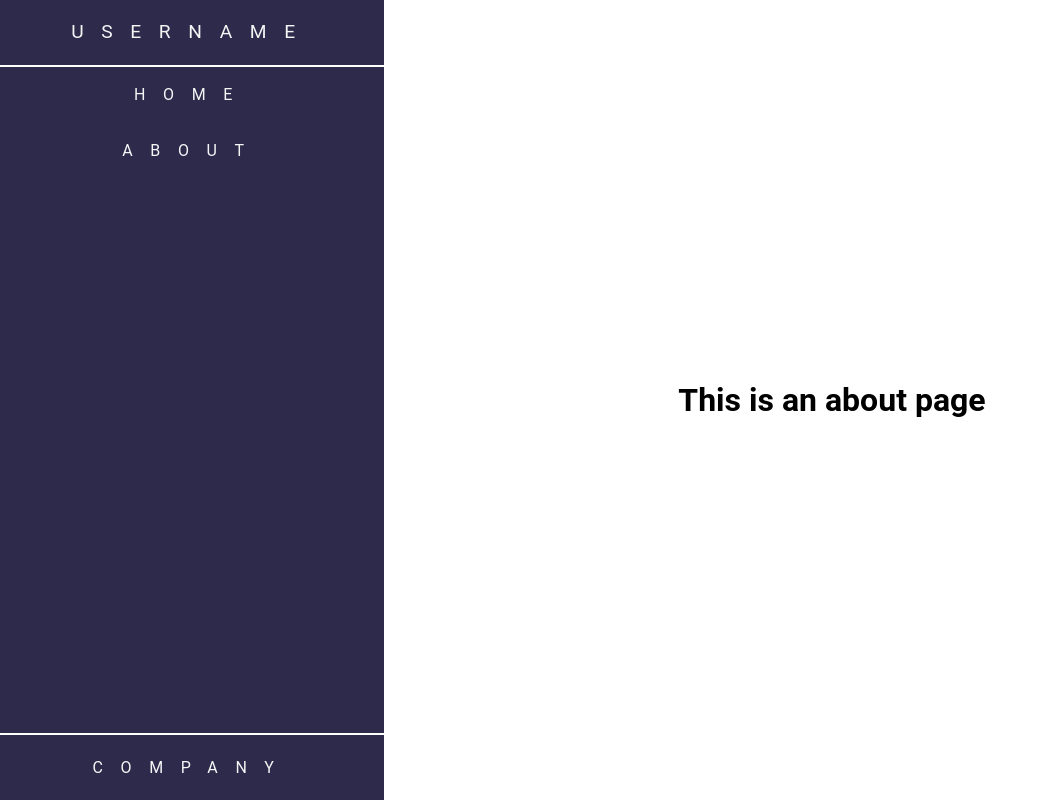
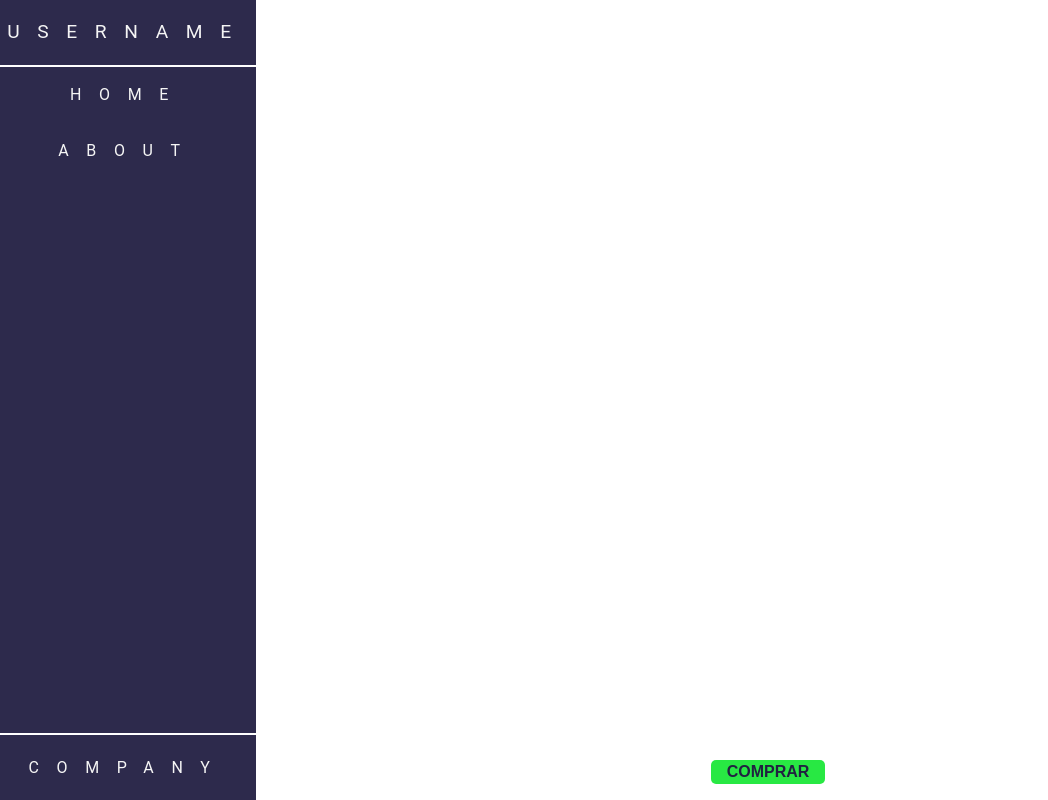
Before and after one commit to AngelMartinezFernandez/factoria-test, a Vue app: page /about in a window 1280 px wide. Shown: the whole page, without its empty margins (0-1048 px from the left). Built offline with nearby package versions, Linux system fonts and the light colour scheme.

Commit message:
checkout moved to store. created cart in About.vue, shoppingCart state, mutations and actions done. CartItem.vue done. css changes.

```diff
--- a/src/App.vue
+++ b/src/App.vue
@@ -1,8 +1,6 @@
 <template>
-  <div id="app">
-    <router-view name="aside"/>
-    <router-view/>
-  </div>
+  <router-view name="aside"/>
+  <router-view/>
 </template>
 
 <style>
@@ -12,17 +10,13 @@
   --secondary-color: whitesmoke;
   --elements-color: #50e56a;
 }
-
 #app {
   font-family: "Roboto", sans-serif;
   -webkit-font-smoothing: antialiased;
   -moz-osx-font-smoothing: grayscale;
   text-align: center;
   display: grid;
-  grid-template-columns: 30% 70%;
-
-  height: 100vh;
-  width: 100vw;
+  grid-template-columns: 20% 80%;
 }
 
 /*RESET*/
--- /dev/null
+++ b/src/components/CartItem.vue
@@ -0,0 +1,53 @@
+<template>
+  <div class="cart-item">
+    <p>{{ id }}</p>
+    <p>{{ title }}</p>
+    <p>{{ price }}€</p>
+    <Button
+        :title="'Eliminar'"
+        :type="'cancel'"
+        @click="emitDelete"
+    />
+  </div>
+</template>
+
+<script>
+import Button from '@/components/shared/Button'
+
+export default {
+  name: 'CartItem',
+  components: {
+    Button,
+  },
+  props: {
+    id: {
+      type: Number,
+      required: true
+    },
+    title: {
+      type: String,
+      required: true
+    },
+    price: {
+      type: Number,
+      required: true
+    }
+  },
+  methods: {
+    emitDelete () {
+      this.$emit('delete-item', this.id)
+    }
+  },
+}
+</script>
+
+<style scoped>
+.cart-item {
+  display: flex;
+  justify-content: space-between;
+  align-items: center;
+  width: 90%;
+  padding: 0.5rem 0;
+  border: 2px solid #2d2a4c;
+}
+</style>
--- a/src/components/Product.vue
+++ b/src/components/Product.vue
@@ -7,12 +7,12 @@
     <div class="product-detail">
       <h5>{{ title }}</h5>
       <p>{{ description }}</p>
-      <h3>{{ price }}</h3>
+      <h3>{{ price }}€</h3>
 <!--      <button @click="emitProduct" class="button-type1">Añadir</button>  LO DEJO PARA QUE SE VEA LA DIFERENCIA ENTRE USAR UN BOTON DE HTML A UN COMPONENTE-->
       <Button
           :title="'Añadir'"
           :type="'action'"
-          @emit-action="emitProduct"
+          @click="emitProduct"
       />
     </div>
   </div>
@@ -72,22 +72,24 @@ export default {
 <style scoped>
 .product-card {
   display: grid;
-  grid-template-columns: 30% 70%;
+  justify-content: center;
+  grid-template-columns: 1fr 7fr;
   border: 2px solid #2d2a4c;
+  height: 13rem;
 }
 .product-detail {
   display: flex;
   flex-direction: column;
-  justify-content: center;
+  justify-content: flex-start;
   align-items: center;
 }
 .card-img {
   display: flex;
   justify-content: center;
   align-items: center;
-
-  /*height: 12em;*/
-  /*width: 10em;*/
+  height: 13rem;
+  width: 10rem;
+  border-right: #2d2a4c solid 2px;
 }
 .card-img img {
   width: 100%;
--- a/src/components/shared/Button.vue
+++ b/src/components/shared/Button.vue
@@ -1,5 +1,5 @@
 <template>
-  <button @click="emitAction" :class="['button', getButtonStyle]">{{title}}</button>
+  <button :class="['button', getButtonStyle]">{{title}}</button>
 </template>
 
 <script>
@@ -28,12 +28,7 @@ export default {
     getButtonStyle () {
       return this.buttonStyles[this.type]
     }
-  },
-  methods: {
-    emitAction () {
-      this.$emit('emit-action')
-    }
-  },
+  }
 }
 </script>
 
--- a/src/store/index.js
+++ b/src/store/index.js
@@ -2,10 +2,25 @@ import { createStore } from 'vuex'
 
 export default createStore({
   state: {
+    shoppingCart: []
   },
   mutations: {
+    setShoppingCart (state, payload) {
+      state.shoppingCart.push(payload)
+      console.log('cart', state.shoppingCart)
+    },
   },
   actions: {
+    addItemToShoppingCart ({ commit }, product) {
+      commit('setShoppingCart', product)
+    },
+  },
+  getters: {
+    getTotal: state => {
+      let total = 0
+      state.shoppingCart.forEach(item => total += item.price)
+      return total
+    }
   },
   modules: {
   }
--- a/src/views/About.vue
+++ b/src/views/About.vue
@@ -1,24 +1,67 @@
 <template>
   <div id="about">
     <div class="content">
-      <h1>This is an about page</h1>
+      <div v-for="item of shoppingCart" :key="item.id" class="cart-item-container">
+        <CartItem
+          :id="item.id"
+          :title="item.title"
+          :price="item.price"
+          @delete-item="deleteProduct"
+        />
+      </div>
+      <div class="cart-actions">
+        <Button
+            :title="'Comprar'"
+            :type="'confirm'"
+            @click="buyCart"
+        />
+      </div>
     </div>
   </div>
 </template>
 <script>
+import { mapState } from 'vuex'
+
+import Button from '@/components/shared/Button'
+import CartItem from '@/components/CartItem'
+
 export default {
+  components: {
+    CartItem,
+    Button,
+  },
+  computed: {
+    ...mapState( { shoppingCart: 'shoppingCart' })
+  },
+  methods: {
+    deleteProduct (id) {
+      console.log('delete', id)
+    },
+    buyCart () {
+      console.log('comprando....')
+    }
+  },
 }
 </script>
 <style scoped>
 #about {
-  height: 100%;
-  width: 100%;
+  height: 100vh;
+  overflow-y: auto;
 }
 .content {
   display: flex;
   justify-content: center;
+  flex-direction: column;
   align-items: center;
-  width: 100%;
-  height: 100%;
+}
+.cart-actions {
+  position: absolute;
+  width: auto;
+  flex-grow: inherit;
+  bottom: 0;
+  margin: 1rem 0;
+}
+p {
+  margin: 0 10px
 }
 </style>
--- a/src/views/Home.vue
+++ b/src/views/Home.vue
@@ -19,6 +19,9 @@
 </template>
 
 <script>
+
+import { mapActions, mapGetters } from 'vuex'
+
 import Product from '@/components/Product'
 
   // https://fakestoreapi.com/
@@ -31,13 +34,16 @@ export default {
   data () {
     return {
       products: null,
-      checkout: []
     }
+  },
+  computed: {
+    ...mapGetters(['getTotal'])
   },
   created () {
     this.getProducts()
   },
   methods: {
+    ...mapActions(['addItemToShoppingCart']),
     getProducts () {
       return fetch('https://fakestoreapi.com/products/').then(res => res.json())
           .then(data => {
@@ -45,16 +51,16 @@ export default {
           })
     },
     addProduct (product) {
-      this.checkout.push(product)
-      console.log('checkout', this.checkout)
+      this.addItemToShoppingCart(product)
+      console.log('total', this.getTotal)
     }
   }
 }
 </script>
 <style scoped>
 #home {
-  height: 100%;
-  width: 100%;
+  height: 100vh;
+  overflow-y: auto;
 }
 .content {
   display: flex;
```
